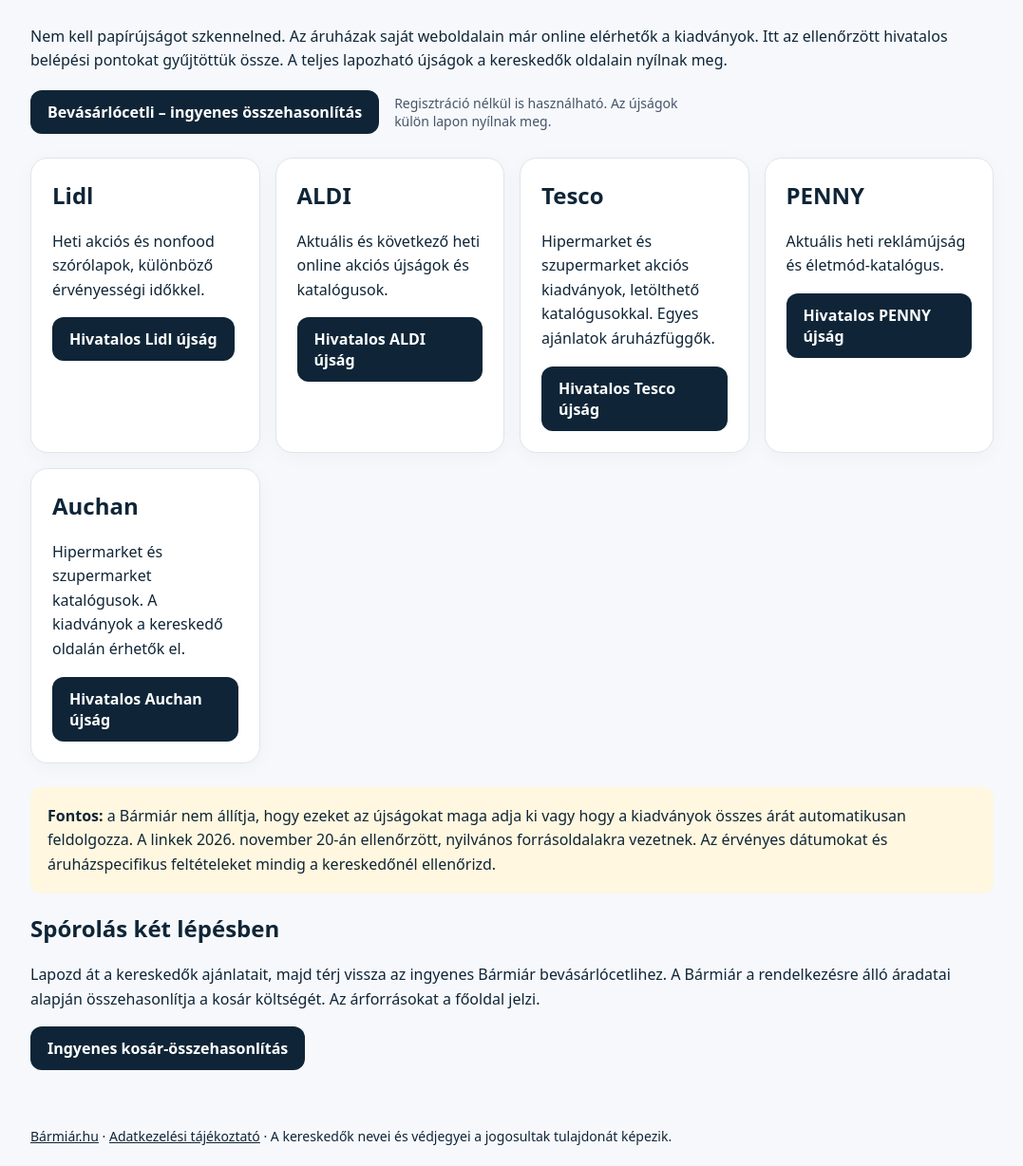
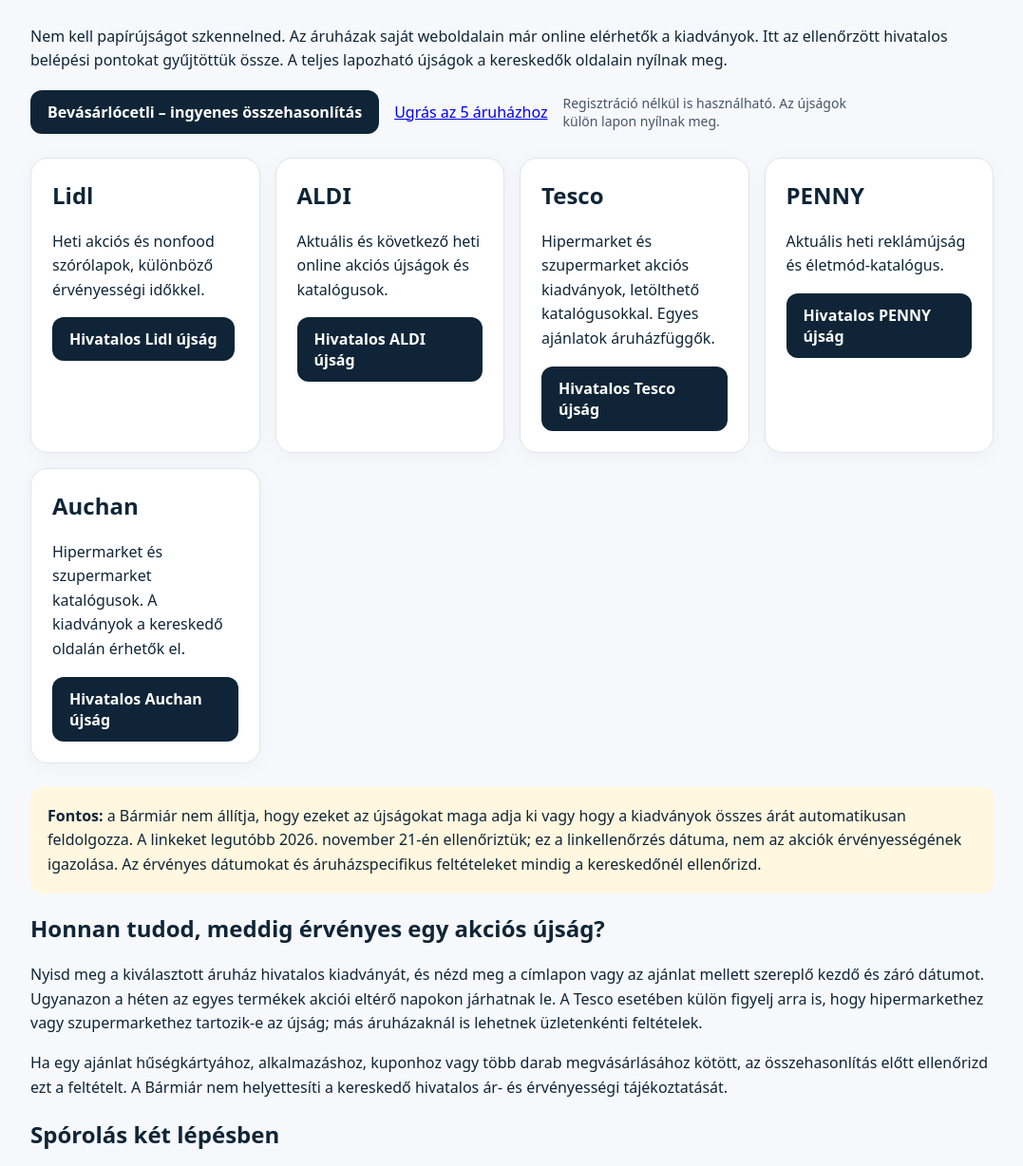
Before and after one commit to Andor00001/barmiar, a plain HTML site: page ujsagok.html in a window 1280 px wide. Shown: the part 347-1575 px from the top of the page at 95% size, without its empty margins (101-1178 px from the left). Drawn offline with Linux system fonts and the light colour scheme.

Commit message:
UX/SEO: hivatalos akciós újságok érvényességének ellenőrzése és gyors navigáció (2026-11-21)

```diff
--- a/ujsagok.html
+++ b/ujsagok.html
@@ -11,15 +11,16 @@
 <body><header><a href="/" aria-label="Bármiár – kezdőlap"><img src="brand/barmiar-logo.svg" alt="Bármiár – Legjobb árak bármiár-on" width="290" height="80"></a><a href="/" style="margin-left:auto">Vissza a cetlihez</a></header>
 <main><nav class="crumbs" aria-label="Morzsanavigáció"><a href="/">Főoldal</a> / <span aria-current="page">Akciós újságok</span></nav><p class="tag">Legjobb árak bármiár-on</p><h1>Akciós újságok – közvetlenül a hivatalos forrásból</h1>
 <p>Nem kell papírújságot szkennelned. Az áruházak saját weboldalain már online elérhetők a kiadványok. Itt az ellenőrzött hivatalos belépési pontokat gyűjtöttük össze. A teljes lapozható újságok a kereskedők oldalain nyílnak meg.</p>
-<div class="quickstart"><a class="cta" href="/#terv">Bevásárlócetli – ingyenes összehasonlítás</a><span>Regisztráció nélkül is használható. Az újságok külön lapon nyílnak meg.</span></div>
-<div class="grid">
+<div class="quickstart"><a class="cta" href="/#terv">Bevásárlócetli – ingyenes összehasonlítás</a><a href="#aruhazak">Ugrás az 5 áruházhoz</a><span>Regisztráció nélkül is használható. Az újságok külön lapon nyílnak meg.</span></div>
+<div class="grid" id="aruhazak">
 <article class="card"><h2>Lidl</h2><p>Heti akciós és nonfood szórólapok, különböző érvényességi időkkel.</p><a href="https://www.lidl.hu/c/szorolap/s10013623" target="_blank" rel="noopener noreferrer">Hivatalos Lidl újság</a></article>
 <article class="card"><h2>ALDI</h2><p>Aktuális és következő heti online akciós újságok és katalógusok.</p><a href="https://www.aldi.hu/online-akcios-ujsag" target="_blank" rel="noopener noreferrer">Hivatalos ALDI újság</a></article>
 <article class="card"><h2>Tesco</h2><p>Hipermarket és szupermarket akciós kiadványok, letölthető katalógusokkal. Egyes ajánlatok áruházfüggők.</p><a href="https://www.tesco.hu/akciok/katalogusok" target="_blank" rel="noopener noreferrer">Hivatalos Tesco újság</a></article>
 <article class="card"><h2>PENNY</h2><p>Aktuális heti reklámújság és életmód-katalógus.</p><a href="https://www.penny.hu/reklamujsag" target="_blank" rel="noopener noreferrer">Hivatalos PENNY újság</a></article>
 <article class="card"><h2>Auchan</h2><p>Hipermarket és szupermarket katalógusok. A kiadványok a kereskedő oldalán érhetők el.</p><a href="https://auchan.hu/katalogusok" target="_blank" rel="noopener noreferrer">Hivatalos Auchan újság</a></article>
 </div>
-<p class="hint"><strong>Fontos:</strong> a Bármiár nem állítja, hogy ezeket az újságokat maga adja ki vagy hogy a kiadványok összes árát automatikusan feldolgozza. A linkek 2026. november 20-án ellenőrzött, nyilvános forrásoldalakra vezetnek. Az érvényes dátumokat és áruházspecifikus feltételeket mindig a kereskedőnél ellenőrizd.</p>
+<p class="hint"><strong>Fontos:</strong> a Bármiár nem állítja, hogy ezeket az újságokat maga adja ki vagy hogy a kiadványok összes árát automatikusan feldolgozza. A linkeket legutóbb 2026. november 21-én ellenőriztük; ez a linkellenőrzés dátuma, nem az akciók érvényességének igazolása. Az érvényes dátumokat és áruházspecifikus feltételeket mindig a kereskedőnél ellenőrizd.</p>
+<section aria-labelledby="ervenyesseg"><h2 id="ervenyesseg">Honnan tudod, meddig érvényes egy akciós újság?</h2><p>Nyisd meg a kiválasztott áruház hivatalos kiadványát, és nézd meg a címlapon vagy az ajánlat mellett szereplő kezdő és záró dátumot. Ugyanazon a héten az egyes termékek akciói eltérő napokon járhatnak le. A Tesco esetében külön figyelj arra is, hogy hipermarkethez vagy szupermarkethez tartozik-e az újság; más áruházaknál is lehetnek üzletenkénti feltételek.</p><p>Ha egy ajánlat hűségkártyához, alkalmazáshoz, kuponhoz vagy több darab megvásárlásához kötött, az összehasonlítás előtt ellenőrizd ezt a feltételt. A Bármiár nem helyettesíti a kereskedő hivatalos ár- és érvényességi tájékoztatását.</p></section>
 <h2>Spórolás két lépésben</h2><p>Lapozd át a kereskedők ajánlatait, majd térj vissza az ingyenes Bármiár bevásárlócetlihez. A Bármiár a rendelkezésre álló áradatai alapján összehasonlítja a kosár költségét. Az árforrásokat a főoldal jelzi.</p>
 <a class="cta" href="/#terv">Ingyenes kosár-összehasonlítás</a>
 </main><footer><a href="/">Bármiár.hu</a> · <a href="adatkezeles.html">Adatkezelési tájékoztató</a> · A kereskedők nevei és védjegyei a jogosultak tulajdonát képezik.</footer></body></html>
```
